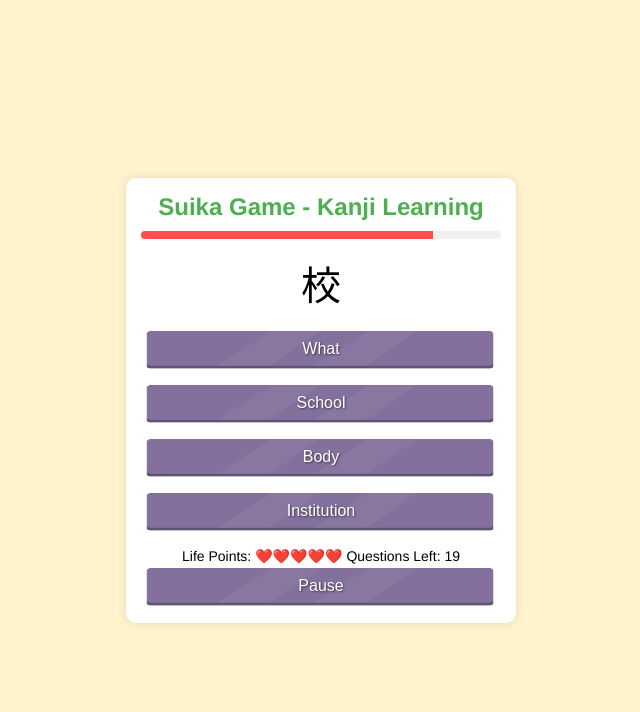
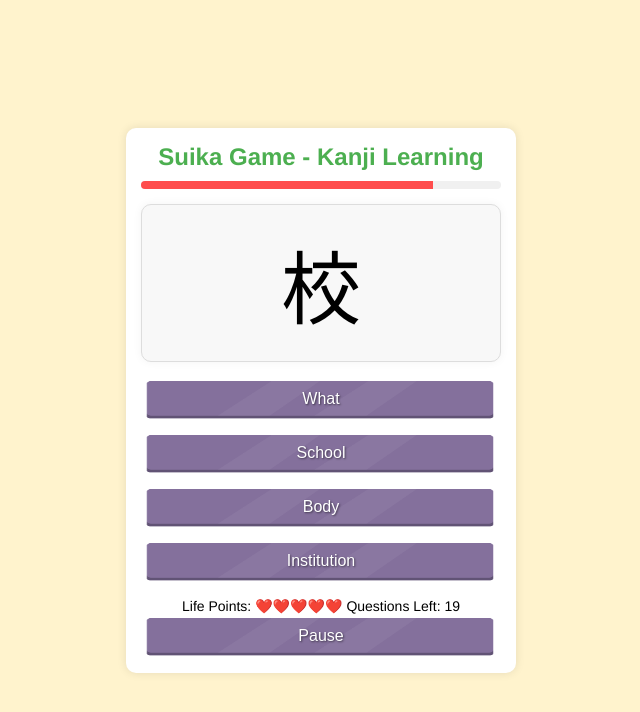
Before and after one commit to marselbait/sskn4, a plain HTML site: page index.html in a window 1280 px wide. Both pictures are taken after a click on the button "Start Game". Shown: the whole page, without its empty margins (319-959 px from the left). Drawn offline with Linux system fonts and the light colour scheme.

Commit message:
Update index.html

```diff
--- a/index.html
+++ b/index.html
@@ -55,9 +55,17 @@
             height: 20px;
             margin-right: 2px;
         }
+        .question-card {
+            background-color: #f8f8f8;
+            border: 1px solid #ddd;
+            border-radius: 10px;
+            padding: 20px;
+            margin: 15px 0;
+            box-shadow: 0 0 10px rgba(0,0,0,0.05);
+        }
         .question {
-            font-size: 40px;
-            margin: 15px 0;
+            font-size: 80px;
+            margin: 0;
         }
         .choices {
             display: grid;
@@ -113,7 +121,7 @@
                 font-size: 20px;
             }
             .question {
-                font-size: 30px;
+                font-size: 60px;
             }
             .choice {
                 font-size: 14px;
@@ -128,7 +136,9 @@
         <div id="game-area" style="display:none;">
             <div class="timer"><div class="timer-bar"></div></div>
             <div class="streak" id="streak"></div>
-            <div class="question" id="question"></div>
+            <div class="question-card">
+                <div class="question" id="question"></div>
+            </div>
             <div class="choices" id="choices"></div>
             <div class="status">
                 <span id="life-points"></span>
```
